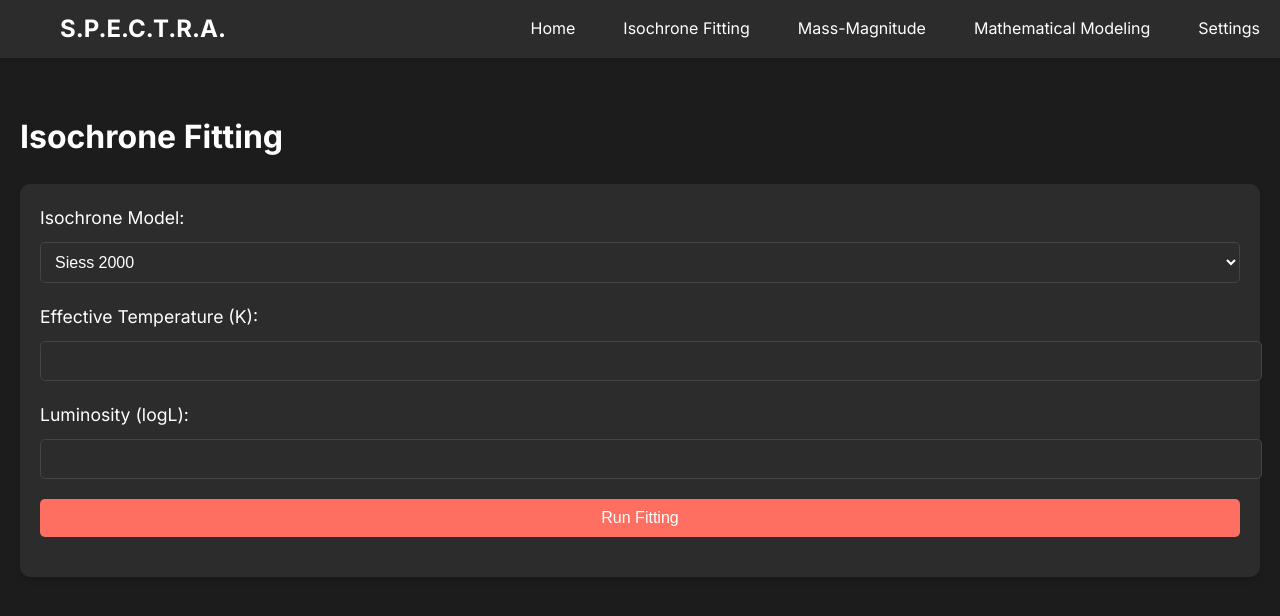
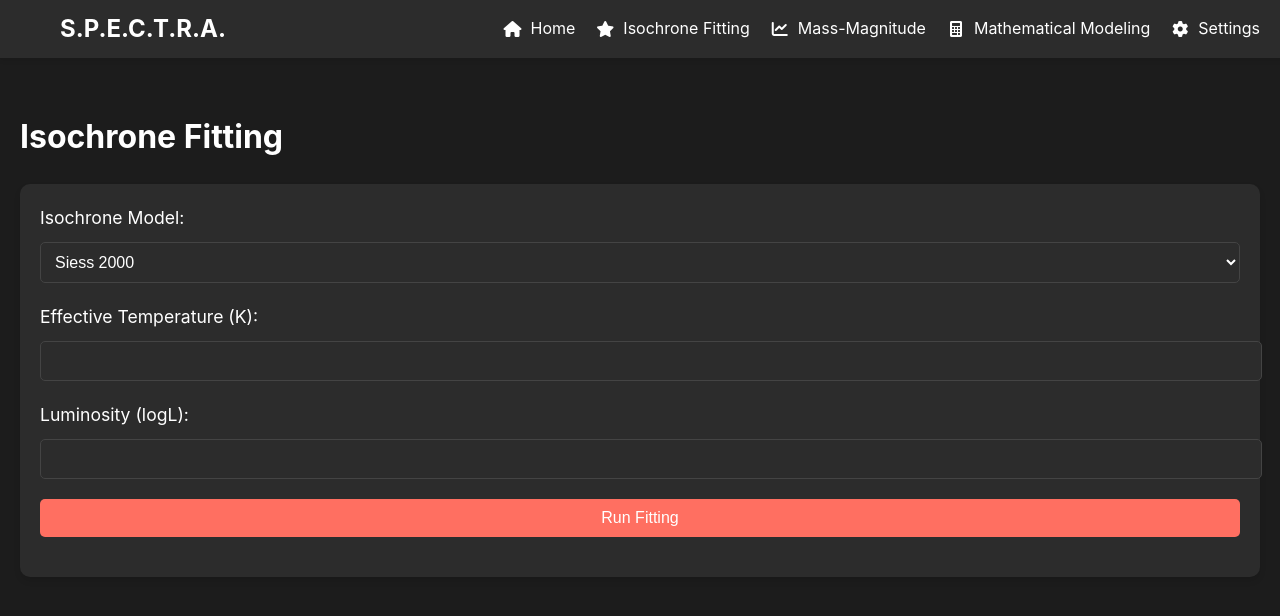
Before and after one commit to Gomes-JP/spectra_web, a Flask app: page /isochrone-fitting in a window 1280 px wide. Shown: the top 616 px of the page. Run offline with Flask 3, Linux system fonts and the light colour scheme.

Commit message:
New commit

```diff
--- a/templates/index.html
+++ b/templates/index.html
@@ -6,6 +6,7 @@
     <title>S.P.E.C.T.R.A. - Home</title>
     <link rel="stylesheet" href="/static/css/styles.css">
     <link rel="stylesheet" href="https://cdnjs.cloudflare.com/ajax/libs/font-awesome/6.0.0/css/all.min.css">
+
 </head>
 <body>
 
--- a/templates/isochrone_fitting.html
+++ b/templates/isochrone_fitting.html
@@ -5,7 +5,7 @@
   <meta name="viewport" content="width=device-width, initial-scale=1.0">
   <title>Isochrone Fitting - S.P.E.C.T.R.A.</title>
   <link rel="stylesheet" href="/static/css/styles.css">
-  <link href="https://fonts.googleapis.com/css2?family=Inter:wght@400;500;700&display=swap" rel="stylesheet">
+  <link rel="stylesheet" href="https://cdnjs.cloudflare.com/ajax/libs/font-awesome/6.0.0/css/all.min.css">
 </head>
 <body>
 
--- a/templates/mass_magnitude_modeling.html
+++ b/templates/mass_magnitude_modeling.html
@@ -5,7 +5,7 @@
     <meta name="viewport" content="width=device-width, initial-scale=1.0">
     <title>Mass-Magnitude Modeling - S.P.E.C.T.R.A.</title>
     <link rel="stylesheet" href="/static/css/styles.css">
-    <link href="https://fonts.googleapis.com/css2?family=Inter:wght@400;500;700&display=swap" rel="stylesheet">
+    <link rel="stylesheet" href="https://cdnjs.cloudflare.com/ajax/libs/font-awesome/6.0.0/css/all.min.css">
 </head>
 <body>
 
--- a/templates/mathematical_modeling.html
+++ b/templates/mathematical_modeling.html
@@ -5,7 +5,7 @@
   <meta name="viewport" content="width=device-width, initial-scale=1.0">
   <title>Mathematical Modeling - S.P.E.C.T.R.A.</title>
   <link rel="stylesheet" href="/static/css/styles.css">
-  <link href="https://fonts.googleapis.com/css2?family=Inter:wght@400;500;700&display=swap" rel="stylesheet">
+  <link rel="stylesheet" href="https://cdnjs.cloudflare.com/ajax/libs/font-awesome/6.0.0/css/all.min.css">
 </head>
 <body>
 
```
